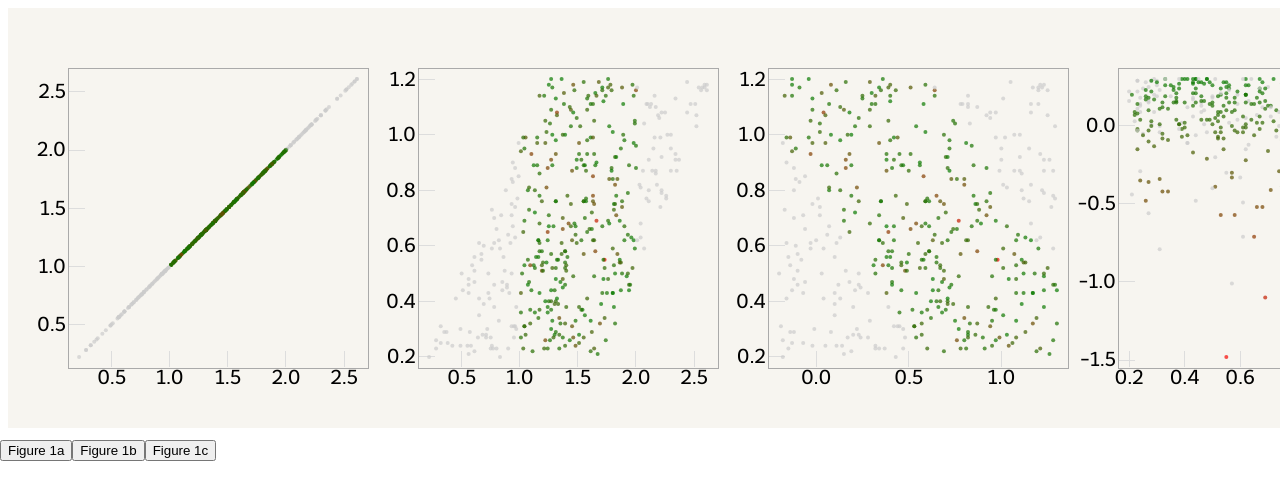
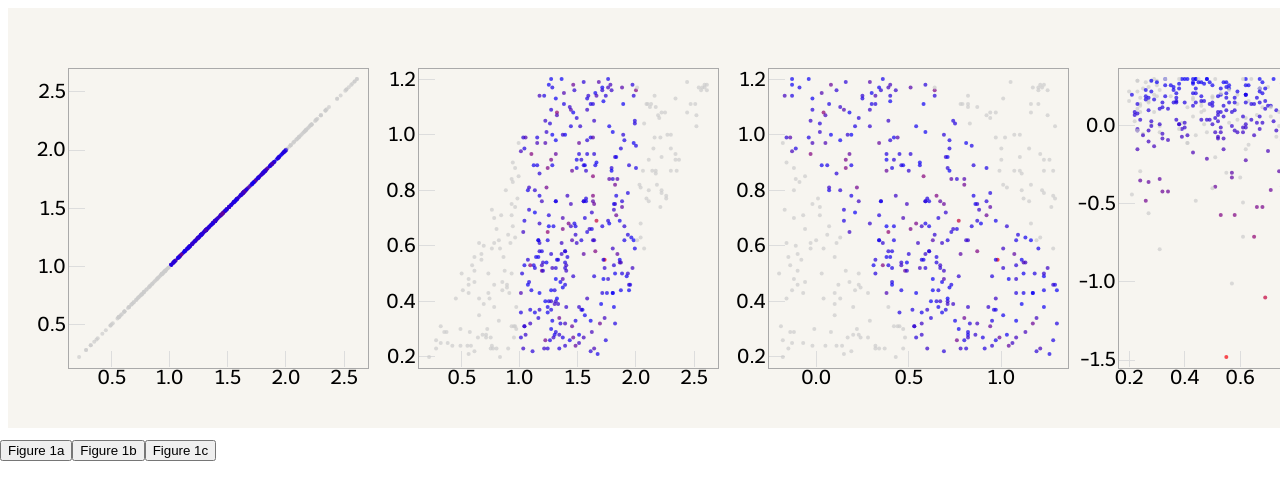
Before and after one commit to adrn/d3po, a plain HTML site: page panel_test.html in a window 1280 px wide. Shown: the top 500 px of the page. Drawn offline with nearby package versions, Linux system fonts and the light colour scheme.

Commit message:
color axis working, not color maps

```diff
--- a/panel_test.html
+++ b/panel_test.html
@@ -13,6 +13,7 @@
         <!--<script src="http://d3js.org/d3.v3.min.js"></script>-->
         <script src="js/d3.v3.min.js"></script>
         <script src="js/util.js"></script>
+        <script src="colorbrewer/colorbrewer.js"></script>
         <script src="http://code.jquery.com/jquery.min.js"></script>
 
     </head>
@@ -107,8 +108,7 @@
                 if (typeof state['colorAxis'] != 'undefined') {
                     console.log(state['colorAxis']);
                     color_scale.domain(domainByDataColumn[state['colorAxis']]);
-                    color_scale.range(["red","green","blue"]);
-                    color_scale(-1.0);
+                    color_scale.range(["red", "blue"]);
                 }
 
                 // TODO: needs better names, brain dumping...
```
